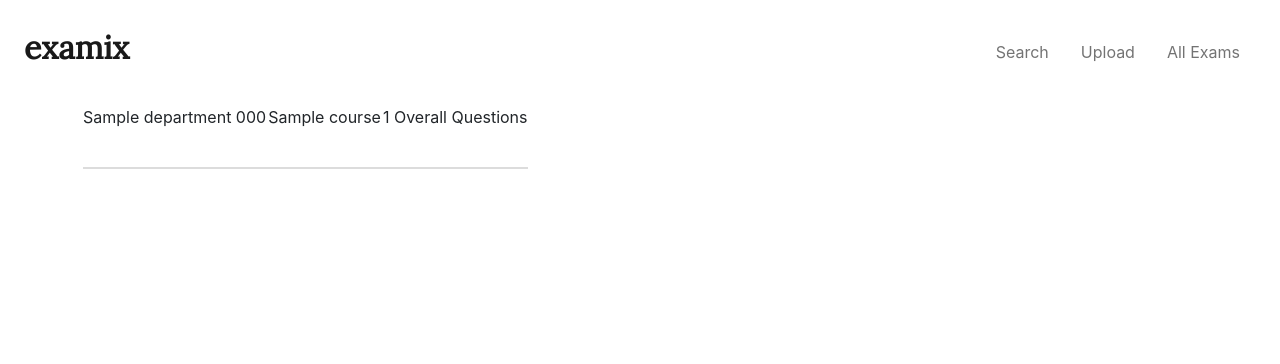
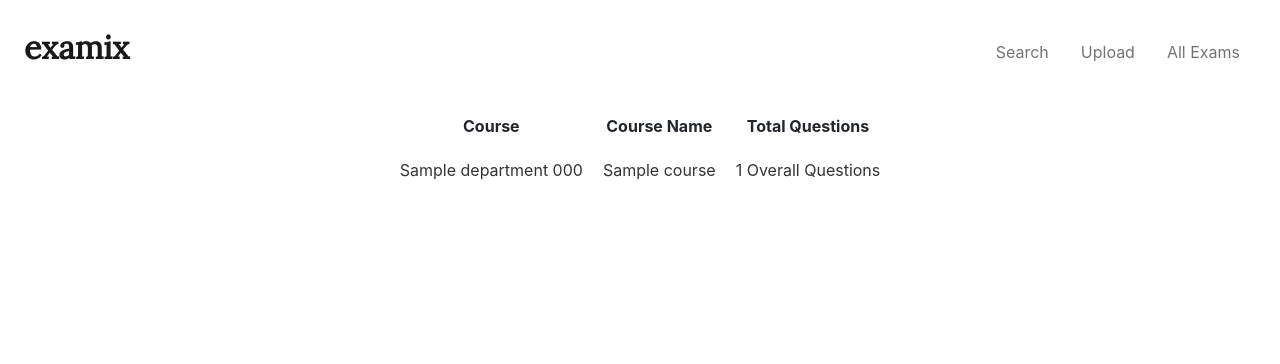
Before and after one commit to examix/examix, a Flask app: template flaskr/templates/main/cards.html in a window 1280 px wide. Shown: the top 364 px of the page. Run offline with Flask 3, Linux system fonts and the light colour scheme; the template is opened without the code that fills it: most values are stand-ins (such as "Sample title", 1, 10 or a date in 2020); some libraries are stand-ins or nearby versions.

Commit message:
fixed table

```diff
--- a/flaskr/static/styles/style.css
+++ b/flaskr/static/styles/style.css
@@ -283,3 +283,40 @@ hr {
     animation: wobble 6s ease-in-out infinite;
     transform-origin: center; /* Set the transform origin to the center of the SVG */
 }
+
+tr:first-child {
+    border-left-style: solid;
+    border-top-left-radius: 15px;
+    border-bottom-left-radius: 15px;
+}
+
+tr:last-child {
+    border-right-style: solid;
+    border-bottom-right-radius: 15px;
+    border-top-right-radius: 15px;
+}
+
+.zui-table {
+    min-height: 1vh;
+}
+
+.zui-table thead th {
+    padding: 10px;
+    text-align: center;
+}
+
+.zui-table tbody td {
+    color: #333;
+    padding: 10px;
+    text-shadow: 1px 1px 1px #fff;
+    border-radius: 10px;
+}
+
+.zui-table-highlight tbody tr:hover {
+    background-color: #e7e7e7;
+    border-radius: 50px;
+}rgb(0, 102, 255)rgb(107, 166, 255)rgb(234, 234, 234)
+/* .zui-table-horizontal tbody td {
+    border-left: none;
+    border-right: none;
+} */
--- a/flaskr/templates/base.html
+++ b/flaskr/templates/base.html
@@ -16,10 +16,6 @@
     <a class="navbar-brand" href="/">
       <h2 class="lora-logo">examix</h2>
     </a>
-    <!-- collapsed menu -->
-    <button class="navbar-toggler" type="button" data-toggle="collapse" data-target="#navbarNav" aria-controls="navbarNav" aria-expanded="false" aria-label="Toggle navigation">
-      <span class="navbar-toggler-icon"></span>
-    </button>
     <!-- navbar items -->
     <div class="collapse navbar-collapse justify-content-end" id="navbarNav">
       <ul class="navbar-nav">
--- a/flaskr/templates/main/cards.html
+++ b/flaskr/templates/main/cards.html
@@ -1,80 +1,36 @@
 {% extends 'base.html' %}
 <style>
-  .all-posts {
-    padding: 20px;
-}
 
-table.test td {
-    background-color: white;
-    border: none;
-}
-
-td:first-child {
-    border-left-style: solid;
-    border-top-left-radius: 15px;
-    border-bottom-left-radius: 15px;
-}
-
-td:last-child {
-    border-right-style: solid;
-    border-bottom-right-radius: 15px;
-    border-top-right-radius: 15px;
-}
-
-table.test {
-    border-collapse: separate;
-}
-
-/* row hover styling */
-tr.item:hover td {
-  background-color: lightblue;
-}
-
-.post-title {
-    font-weight: bold;
-    font-size: 18px; /* Adjust the font size as needed */
-}
-
-.post-content {
-    font-size: 14px; /* Adjust the font size as needed */
-}
-
-.post-text {
-    color: #1E2125;
-}
-
-.firstLine td{
-  border-bottom: 2px solid black;
-}
 </style>
 
 {% block content %}
 <!-- <div class="container all-posts">
   <table class="test" style="border-spacing: 0 20px;">
-    <tr class="item">
+    <th></th>
+    {% for dict in course_list %}
+    <div class="test">
+      <tr id="item">
         <td>
-        <div>
-            <div class="post-title post-text">title</div>
-            <div class="post-content post-text">content</div>
+          {{dict['course'].department + ' ' + dict['course'].code|string}}
+          {{dict['course'].name}}
+          {{dict['total_questions']}} Overall Questions
+        </td>
+      </tr>
     </div>
-    </td>
-    <td class="post-text">@rafaelpark</td>
-    <td class="post-text">time</td>
-    </tr>
+    {% endfor %}
 </table>
 </div> -->
 
-<!-- <div class="d-flex justify-content-center align-items-center" style="padding-top: 5vh;">
-    <div class="col text-center">
-        <h1>Results for {{ name + ' ' + code }}</h1>
-        <p>Results for {{ uni }}</p>
-
-        <div class="d-flex col justify-content-center align-items-center">
-            <table class="table table-striped" style="max-width: 30vw">
-                    <th>Course Code</th>
+<div class="d-flex justify-content-center align-items-center">
+  <table class="zui-table zui-table-horizontal zui-table-highlight">
+    <thead>
+      <tr>
+          <th>Course</th>
           <th>Course Name</th>
-                    <th>Overall Questions</th>
-
+          <th>Total Questions</th>
+      </tr>
+    </thead>
+    <tbody>
       {% for dict in course_list %}
       <tr>
         <td>{{dict['course'].department + ' ' + dict['course'].code|string}}</td>
@@ -82,24 +38,9 @@ tr.item:hover td {
         <td>{{dict['total_questions']}} Overall Questions</td>
       </tr>
       {% endfor %}
-            </table>
-        </div>
-    </div>
-</div>  -->
-<div class="container all-posts">
-  <table class="test" style="border-spacing: 0 20px;">
-    {% for dict in course_list %}
-    <tr class="item">
-      <td>{{dict['course'].department + ' ' + dict['course'].code|string}}</td>
-      <td>{{dict['course'].name}}</td>
-      <td>{{dict['total_questions']}} Overall Questions</td>
-    </tr>
-    <tr>
-      <td colspan="3"><hr/></td>
-    </tr>
-    {% endfor %}
+
+    </tbody>
   </table>
 </div>
 
-
 {% endblock %}
```
Lines whose indentation alone changed are shown as unchanged.
